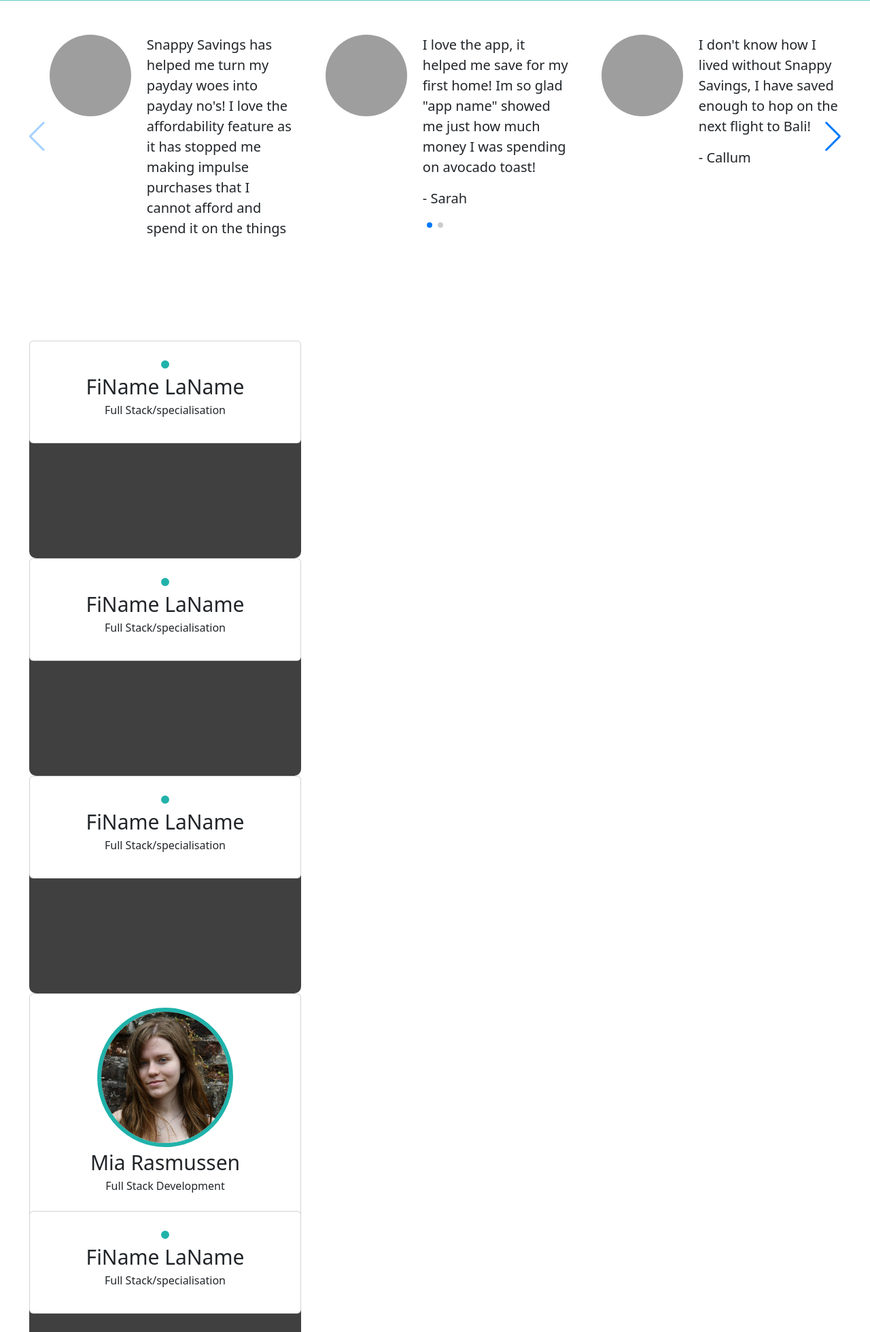
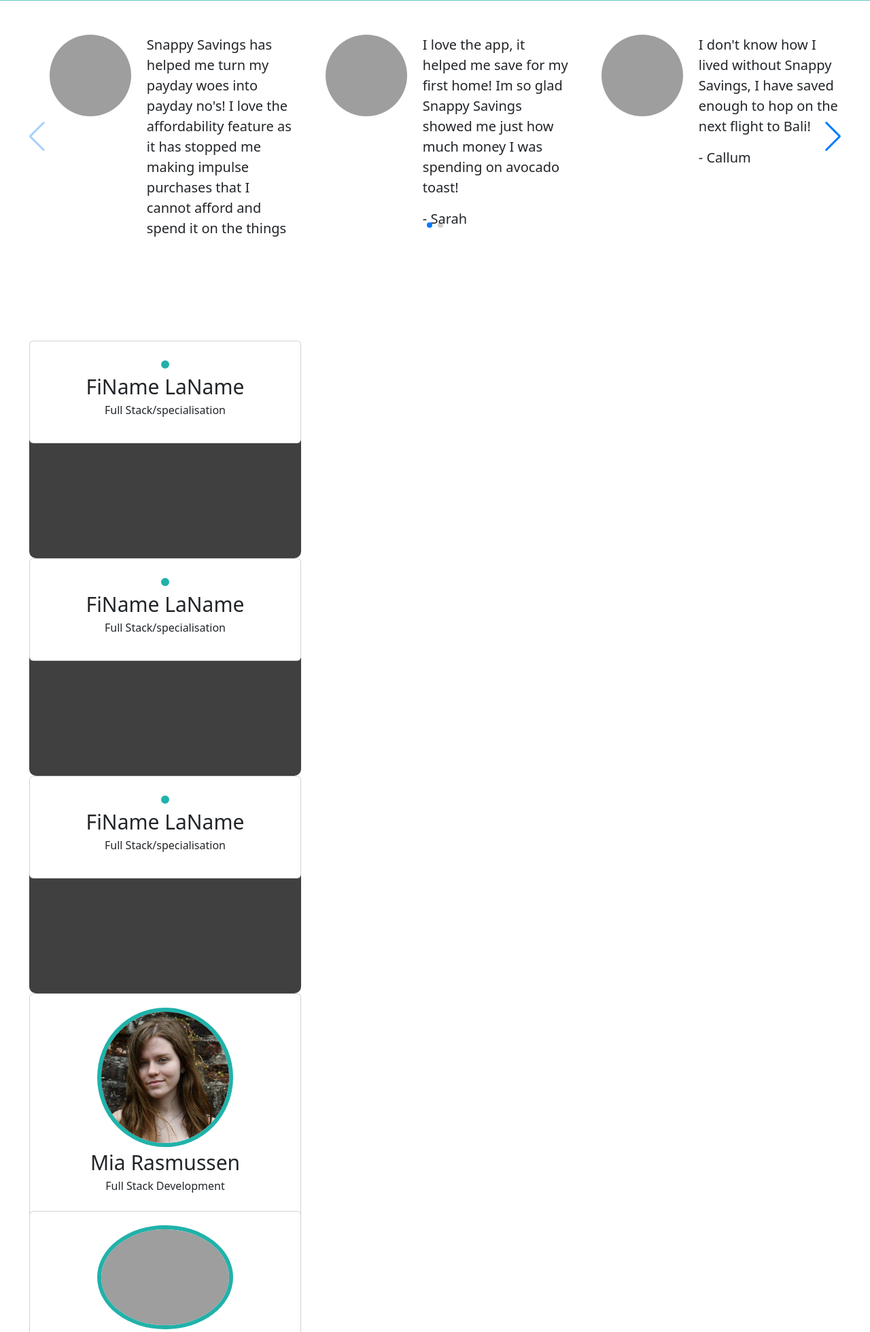
Before and after one commit to MiaRasmussen05/Hackathon-Jan-23, a Django app: page / in a window 1280 px wide. Shown: the part 1364-3323 px from the top of the page at 68% size. Run offline with Django 3.2, Linux system fonts and the light colour scheme; some libraries are stand-ins or nearby versions; grey boxes are pictures that could not be loaded.

Commit message:
Added images to landing page

```diff
--- a/templates/index.html
+++ b/templates/index.html
@@ -68,7 +68,7 @@
                             <div class="comment-text media-body">
                                 <blockquote class="blockquote">
                                     <p>
-                                        I love the app, it helped me save for my first home! Im so glad "app name"
+                                        I love the app, it helped me save for my first home! Im so glad Snappy Savings
                                         showed me just how much money I was spending on avocado toast!
                                     </p>
                                     <p>- Sarah</p>
@@ -95,33 +95,31 @@
                     </div>
                     <div class="comment col-4 swiper-slide">
                         <img class="comment-image rounded-circle"
-                            src="https://i.ibb.co/DzKXMw0/pexels-daniel-xavier-1239291.jpg"
-                            alt="Image of a smiling female customer">
+                            src="https://i.ibb.co/8bHPxvZ/pexels-padli-pradana-2912166.jpg"
+                            alt="Image of another smiling female customer">
                         <div class="media">
                             <div class="comment-text media-body">
                                 <blockquote class="blockquote">
                                     <p>
-                                        I love the app, it helped me save for my first home! Im so glad "app name"
-                                        showed me just how much money I was spending on avocado toast!
+                                        The snappy messages really helped me to stop purchasing things that I cannot afford.
+                                         I love this honest fresh take on a finance app.
                                     </p>
-                                    <p>- Sarah</p>
+                                    <p>- Iona</p>
                                 </blockquote>
                             </div>
                         </div>
                     </div>
                     <div class="comment col-4 swiper-slide">
                         <img class="comment-image rounded-circle"
-                            src="https://i.ibb.co/444BLn6/pexels-justin-shaifer-1222271.jpg"
-                            alt="Another image of a smiling male customer">
+                            src="https://i.ibb.co/gzqctYw/pexels-andrea-piacquadio-3767397.jpg"
+                            alt="Image of a smiling couple, with the female holding up a credit card">
                         <div class="media">
                             <div class="comment-text media-body">
                                 <blockquote class="blockquote">
-                                    <p>I don't know how I lived without Snappy Savings, I have saved enough to hop on
-                                        the
-                                        next
-                                        flight to Bali!
+                                    <p>
+                                        Snappy Savings is easy to use and has a sleek design. We would reccomend it to anybody!
                                     </p>
-                                    <p>- Callum</p>
+                                    <p>-  Name</p>
                                 </blockquote>
                             </div>
                         </div>
@@ -175,9 +173,9 @@
                 <a href="">
                     <div class="card">
                         <div class="box">
-                            <img src="" alt="">
-                            <div class="name">FiName LaName</div>
-                            <p class="work">Full Stack/specialisation</p>
+                            <img src="https://i.ibb.co/vz1L2CJ/IMG-20221201-170824-241.webp" alt="Image of Kyle">
+                            <div class="name">Kyle Clow</div>
+                            <p class="work">Full Stack Development</p>
                         </div>
                     </div>
                 </a>
```
